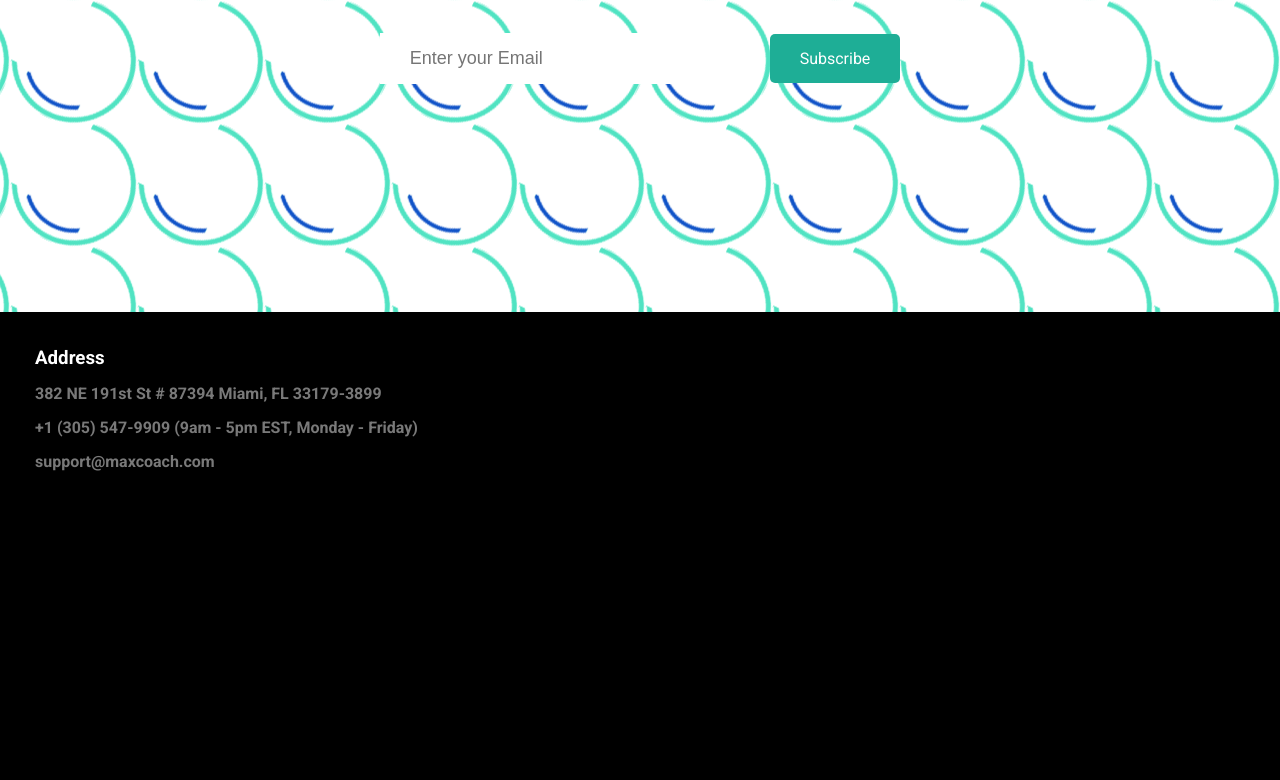
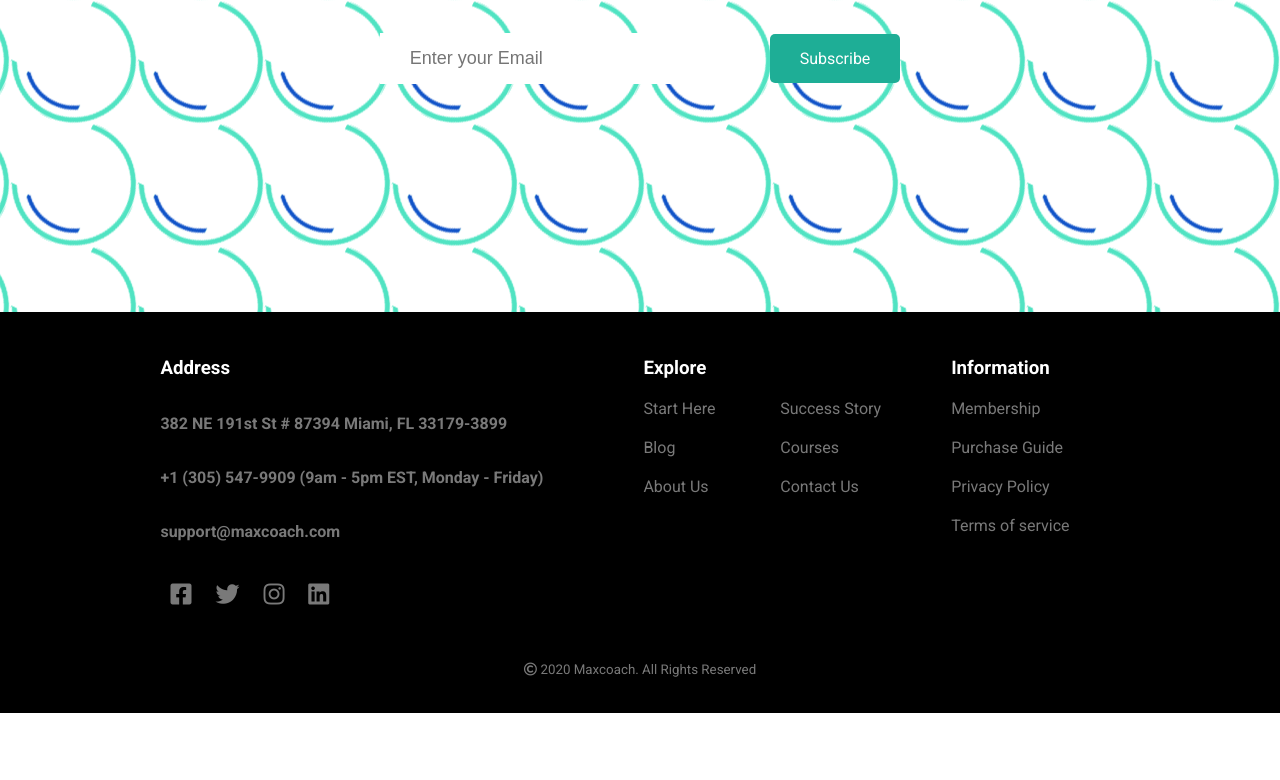
Before and after one commit to giuseppe-lana27/proj-html-vuejs, a website: page index.html in a window 1280 px wide. Shown: the part 6359-7139 px from the top of the page. After the commit the page ends 7072 px from the top, so only its background shows below. Drawn offline with nearby package versions, Linux system fonts and the light colour scheme; files whose address does not match are found by name.

Commit message:
Finito footer

```diff
--- a/index.html
+++ b/index.html
@@ -436,6 +436,47 @@
                 <h4 class="hq text-color">382 NE 191st St # 87394 Miami, FL 33179-3899</h4>
                 <h4 class="phone-contact  text-color">+1 (305) 547-9909 (9am - 5pm EST, Monday - Friday)</h4>
                 <h4 class="email-contact  text-color">support@maxcoach.com</h4>
+                <div class="social-links">
+                    <div class="social-list">
+                        <ul>
+                            <li>
+                                <a href="#"><i class="fab fa-facebook-square"></i></a>
+                            </li>
+                            <li>
+                                <a href="#"><i class="fab fa-twitter"></i></a>
+                            </li>
+                            <li>
+                                <a href="#"><i class="fab fa-instagram"></i></a>
+                            </li>
+                            <li>
+                                <a href="#"><i class="fab fa-linkedin"></i></a>
+                            </li>
+                        </ul>
+                    </div>
+                </div>
+            </div>
+            <div class="explore">
+                <h3 class="title">Explore</h3>
+                <div class="explore-list">
+                    <ul>
+                        <li v-for="item in exploreLinks">
+                            <a href="#">{{item.name}}</a>
+                        </li>
+                    </ul>
+                </div>
+            </div>
+            <div class="information">
+                <h3 class="title">Information</h3>
+                <div class="information-list">
+                    <ul>
+                        <li v-for="item in informationList">
+                            <a href="#">{{item.name}}</a>
+                        </li>
+                    </ul>
+                </div>
+            </div>
+            <div class="copyright">
+                <p><small><i class="far fa-copyright"></i> 2020 Maxcoach. All Rights Reserved</small></p>
             </div>
         </footer>
         <!-- /footer -->
--- a/js/script.js
+++ b/js/script.js
@@ -21,5 +21,39 @@ var app = new Vue({
                 name: "Shop",
             },
         },
+        exploreLinks:{
+            start: {
+                name: "Start Here",
+            },
+            blog:{
+                name: "Blog",
+            },
+            about:{
+                name: "About Us",
+            },
+            success:{
+                name: "Success Story",
+            },
+            courses:{
+                name: "Courses",
+            },
+            contact:{
+                name: "Contact Us",
+            }
+        },
+        informationList:{
+            members:{
+                name: "Membership",
+            },
+            purchase:{
+                name: "Purchase Guide",
+            },
+            privacy:{
+                name: "Privacy Policy",
+            },
+            terms:{
+                name: "Terms of service"
+            },
+        },
     }
 });
--- a/src/Partials/_commons.scss
+++ b/src/Partials/_commons.scss
@@ -37,3 +37,6 @@ body{
         color: $btnText;
     }
 }
+ul{
+    list-style: none;
+}
--- a/src/Partials/_footer.scss
+++ b/src/Partials/_footer.scss
@@ -1,13 +1,15 @@
 footer{
-    height: 500px;
     padding: 35px;
     background-color: $footerBg-color;
     display: flex;
-    justify-content: space-between;
+    justify-content: center;
+    flex-wrap: wrap ;
     .address{
+        margin-right: 80px;
         .title{
             color: #fff;
             margin-bottom: 15px;
+            padding: 10px;
         }
         .hq{
             margin-bottom: 15px;
@@ -16,10 +18,82 @@ footer{
             margin-bottom: 15px;
         }
         .email-contact{
+            cursor: pointer;
+            transition: .6s color;
+            &:hover{
+                color: $mainColor;
+            }
         }
         .text-color{
+            padding: 10px;
             color: $paragraph_color;
 
         }
+        .social-list{
+            margin-top: 30px;
+            li{
+                display: inline-block;
+                margin-left: 20px;
+            }
+            a{
+                color: $paragraph_color;
+                font-size: 24px;
+                transition: .6s color;
+                &:hover{
+                    color: #fff;
+                }
+            }
+        }
+    }
+    .explore{
+        margin-right: 50px;
+        .title{
+            color:#fff;
+            padding: 10px;
+        }
+        .explore-list{
+            ul{
+                columns: 2;
+            }
+            li{
+                padding: 10px;
+            }
+            a{
+                text-decoration: none;
+                color: $paragraph_color;
+                transition: .6s color;
+                &:hover{
+                    color: $mainColor;
+                }
+            }
+        }
+    }
+    .information{
+        margin-right: 50px;
+        .title{
+            color: #fff;
+            padding: 10px;
+        }
+        .information-list{
+            li{
+                padding: 10px;
+            }
+            a{
+                text-decoration: none;
+                color: $paragraph_color;
+                transition: .6s color;
+                &:hover{
+                    color: $mainColor;
+                }
+            }
+        }
+    }
+    .copyright{
+        width: 100%;
+        text-align: center;
+        margin-top: 50px;
+        p{
+            color: $paragraph_color;
+        }
     }
 }
```
Also changed, not shown: dist/app.css.
